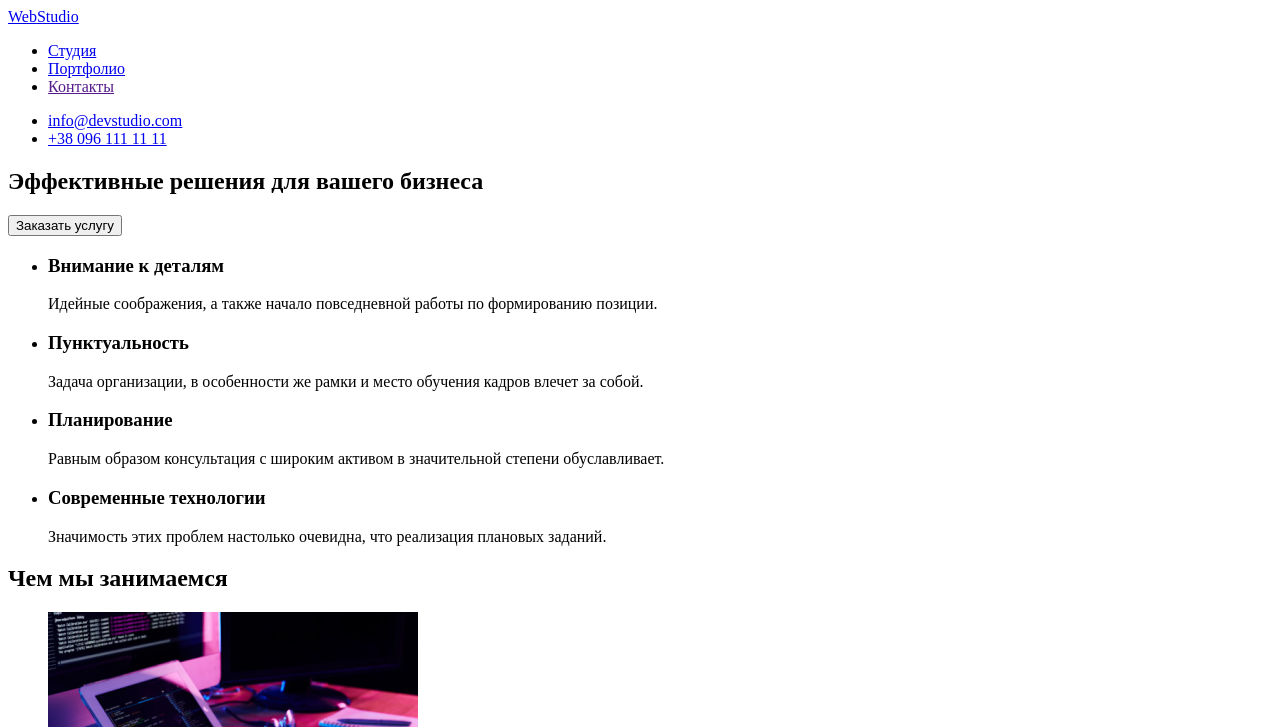
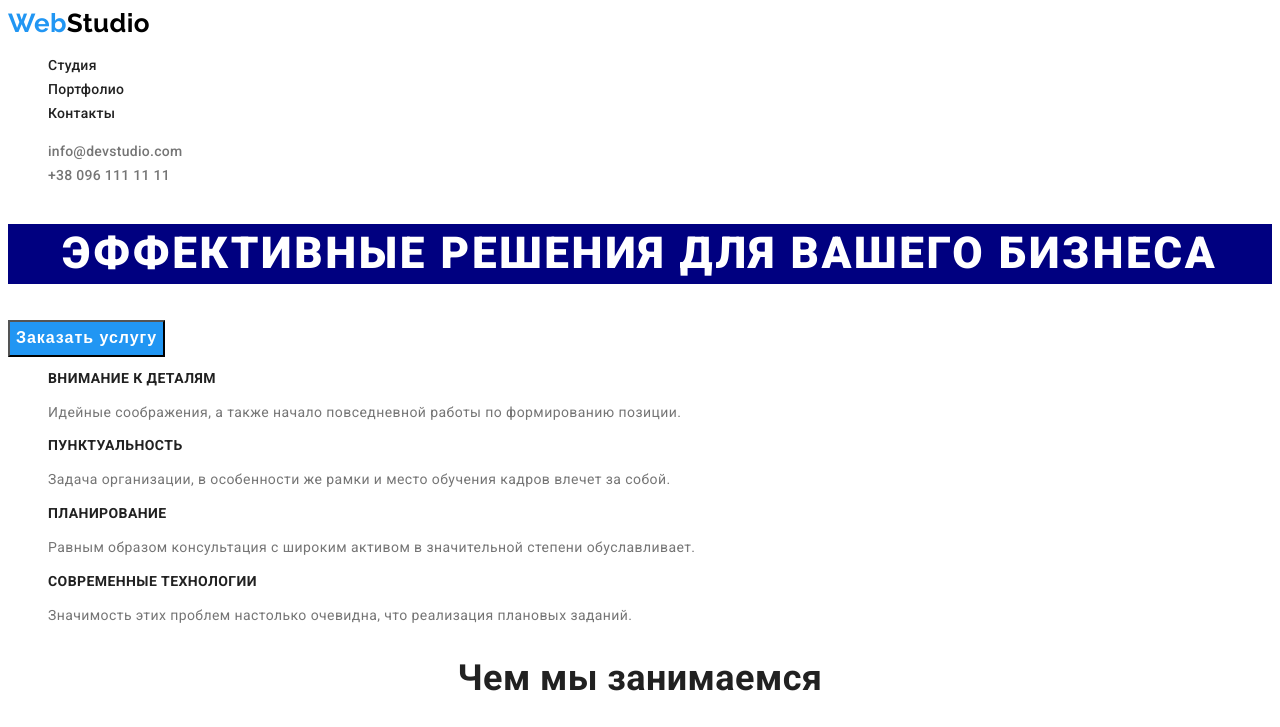
Before and after one commit to True0Devil/goit-markup-hw-02, a plain HTML site: page index.html in a window 1280 px wide. Shown: the top 727 px of the page. Drawn offline with Linux system fonts and the light colour scheme.

Commit message:
Добавляет стили index.html

```diff
--- a/css/styles.css
+++ b/css/styles.css
@@ -0,0 +1,170 @@
+:root {
+  --accent-color: #2196f3;
+  --text-color: #757575;
+  --title-color: #212121;
+}
+
+body {
+  font-family: 'Roboto', sans-serif;
+  font-style: normal;
+  font-weight: 400;
+  font-size: 14px;
+  line-height: 1.71;
+  letter-spacing: 0.03em;
+}
+
+a {
+  text-decoration: none;
+}
+
+/* Header */
+
+.logo {
+  font-family: 'Raleway', sans-serif;
+  font-weight: 700;
+  font-size: 26px;
+  line-height: 1.19;
+}
+
+.logo-accent {
+  color: var(--accent-color);
+}
+
+.logo-secondary {
+  color: #000000;
+}
+
+.nav-list {
+  list-style-type: none;
+}
+
+.navigation {
+  color: var(--title-color);
+  font-weight: 500;
+  font-size: 14px;
+  line-height: 1.14;
+  letter-spacing: 0.02em;
+}
+
+.navigation:hover,
+.navigation:focus {
+  color: var(--accent-color);
+}
+
+.contacts {
+  list-style-type: none;
+}
+
+.contact-link {
+  color: var(--text-color);
+  font-weight: 500;
+  font-size: 14px;
+  line-height: 1.14;
+  letter-spacing: 0.02em;
+}
+
+.contact-link:hover,
+.contact-link:focus {
+  color: var(--accent-color);
+}
+
+/* Main */
+
+.main-title {
+  font-weight: 900;
+  font-size: 44px;
+  line-height: 1.36;
+  text-align: center;
+  letter-spacing: 0.06em;
+  text-transform: uppercase;
+  color: #ffffff;
+
+  /* temporary */
+  background-color: navy;
+}
+
+.button {
+  font-weight: 700;
+  font-size: 16px;
+  line-height: 1.88;
+  display: flex;
+  align-items: center;
+  text-align: center;
+  letter-spacing: 0.06em;
+  color: #ffffff;
+  background-color: var(--accent-color);
+
+  cursor: pointer;
+}
+
+.details {
+  list-style-type: none;
+}
+
+.details-title {
+  font-weight: 700;
+  font-size: 14px;
+  line-height: 1.14;
+  text-transform: uppercase;
+  color: var(--title-color);
+}
+
+.details-desc {
+  color: var(--text-color);
+}
+
+.title {
+  color: var(--title-color);
+  font-weight: 700;
+  font-size: 36px;
+  line-height: 1.16;
+  text-align: center;
+}
+
+.work-desc-list {
+  list-style-type: none;
+}
+
+.employee-list {
+  list-style-type: none;
+}
+
+.employee-name {
+  font-weight: 500;
+  font-size: 16px;
+  line-height: 1.18;
+}
+
+.employee-position {
+  font-weight: 400;
+  font-size: 16px;
+  line-height: 1.18;
+  color: var(--text-color);
+}
+
+.logo-alternative {
+  color: #fff;
+}
+
+.address {
+  color: #fff;
+  font-style: normal;
+  /* temporary */
+  background-color: navy;
+}
+
+.footer-contacts {
+  list-style-type: none;
+}
+
+.footer-contact {
+  font-style: normal;
+  color: rgba(255, 255, 255, 0.6);
+  /* temporary */
+  background-color: black;
+}
+
+.footer-contact:hover,
+.footer-contact:focus {
+  color: var(--accent-color);
+}
--- a/index.html
+++ b/index.html
@@ -6,58 +6,59 @@
     <meta name="viewport" content="width=device-width, initial-scale=1.0" />
     <title>Студия</title>
     <link rel="stylesheet" href="./css/styles.css" />
+    <link href="https://fonts.googleapis.com/css2?family=Raleway:wght@700&family=Roboto:wght@400;500;700;900&display=swap" rel="stylesheet">
   </head>
   <body>
     <header>
       <nav>
-        <a href="./index.html"><span class="logo-title">Web</span>Studio</a>
+        <a href="./index.html" class="logo"><span class="logo-accent">Web</span><span class="logo-secondary">Studio</span></a>
 
-        <ul>
-          <li><a href="./index.html">Студия</a></li>
-          <li><a href="./portfolio.html">Портфолио</a></li>
-          <li><a href="">Контакты</a></li>
+        <ul class="nav-list">
+          <li><a href="./index.html" class="navigation">Студия</a></li>
+          <li><a href="./portfolio.html" class="navigation">Портфолио</a></li>
+          <li><a href="" class="navigation">Контакты</a></li>
         </ul>
       </nav>
 
-      <ul>
-        <li><a href="mailto:info@devstudio.com">info@devstudio.com</a></li>
-        <li><a href="tel:+380961111111">+38 096 111 11 11</a></li>
+      <ul class="contacts">
+        <li><a href="mailto:info@devstudio.com" class="contact-link">info@devstudio.com</a></li>
+        <li><a href="tel:+380961111111" class="contact-link">+38 096 111 11 11</a></li>
       </ul>
     </header>
     <main>
       <section>
-        <h1>Эффективные решения для вашего бизнеса</h1>
-        <button type="button">Заказать услугу</button>
+        <h1 class="main-title">Эффективные решения для вашего бизнеса</h1>
+        <button type="button" class="button">Заказать услугу</button>
       </section>
 
       <section>
-        <ul>
+        <ul class="details">
           <li>
-            <h3>Внимание к деталям</h3>
-            <p>Идейные соображения, а также начало повседневной работы по формированию позиции.</p>
+            <h3 class="details-title">Внимание к деталям</h3>
+            <p class="details-desc">Идейные соображения, а также начало повседневной работы по формированию позиции.</p>
           </li>
           <li>
-            <h3>Пунктуальность</h3>
-            <p>
+            <h3 class="details-title">Пунктуальность</h3>
+            <p class="details-desc">
               Задача организации, в особенности же рамки и место обучения кадров влечет за собой.
             </p>
           </li>
           <li>
-            <h3>Планирование</h3>
-            <p>
+            <h3 class="details-title">Планирование</h3>
+            <p class="details-desc">
               Равным образом консультация с широким активом в значительной степени обуславливает.
             </p>
           </li>
           <li>
-            <h3>Современные технологии</h3>
-            <p>Значимость этих проблем настолько очевидна, что реализация плановых заданий.</p>
+            <h3 class="details-title">Современные технологии</h3>
+            <p class="details-desc">Значимость этих проблем настолько очевидна, что реализация плановых заданий.</p>
           </li>
         </ul>
       </section>
 
       <section>
-        <h2>Чем мы занимаемся</h2>
-        <ul>
+        <h2 class="title">Чем мы занимаемся</h2>
+        <ul class="work-desc-list">
           <li>
             <img src="./images/box1.jpg" alt="написание кода" width="370" />
           </li>
@@ -75,42 +76,42 @@
       </section>
 
       <section>
-        <h2>Наша команда</h2>
-        <ul>
+        <h2 class="title">Наша команда</h2>
+        <ul class="employee-list">
           <li>
             <img src="./images/photo1.jpg" alt="фото сотрудника_1" width="270" />
-            <h3>Игорь Демьяненко</h3>
-            <p>Product Designer</p>
+            <h3 class="employee-name">Игорь Демьяненко</h3>
+            <p class="employee-position">Product Designer</p>
           </li>
 
           <li>
             <img src="./images/photo2.jpg" alt="фото сотрудника_2" width="270" />
-            <h3>Ольга Репина</h3>
-            <p>Frontend Developer</p>
+            <h3 class="employee-name">Ольга Репина</h3>
+            <p class="employee-position">Frontend Developer</p>
           </li>
 
           <li>
             <img src="./images/photo3.jpg" alt="фото сотрудника_3" width="270" />
-            <h3>Николай Тарасов</h3>
-            <p>Marketing</p>
+            <h3 class="employee-name">Николай Тарасов</h3>
+            <p class="employee-position">Marketing</p>
           </li>
 
           <li>
             <img src="./images/photo4.jpg" alt="фото сотрудника_4" width="270" />
-            <h3>Михаил Ермаков</h3>
-            <p>UI Designer</p>
+            <h3 class="employee-name">Михаил Ермаков</h3>
+            <p class="employee-position">UI Designer</p>
           </li>
         </ul>
       </section>
     </main>
 
     <footer>
-      <a href="./index.html">WebStudio</a>
+      <a href="./index.html" class="logo"> <span class="logo-accent">Web</span><span class="logo-alternative">Studio</span></a>
       <address>
-        <p>г. Киев, пр-т Леси Украинки, 26</p>
-        <ul>
-          <li><a href="mailto:info@example.com">info@example.com</a></li>
-          <li><a href="tel:+380991111111">+38 099 111 11 11</a></li>
+        <p class="address">г. Киев, пр-т Леси Украинки, 26</p>
+        <ul class="footer-contacts">
+          <li><a href="mailto:info@example.com" class="footer-contact">info@example.com</a></li>
+          <li><a href="tel:+380991111111"  class="footer-contact">+38 099 111 11 11</a></li>
         </ul>
       </address>
     </footer>
```
Also changed, not shown: portfolio.html (+9 -9 lines).
